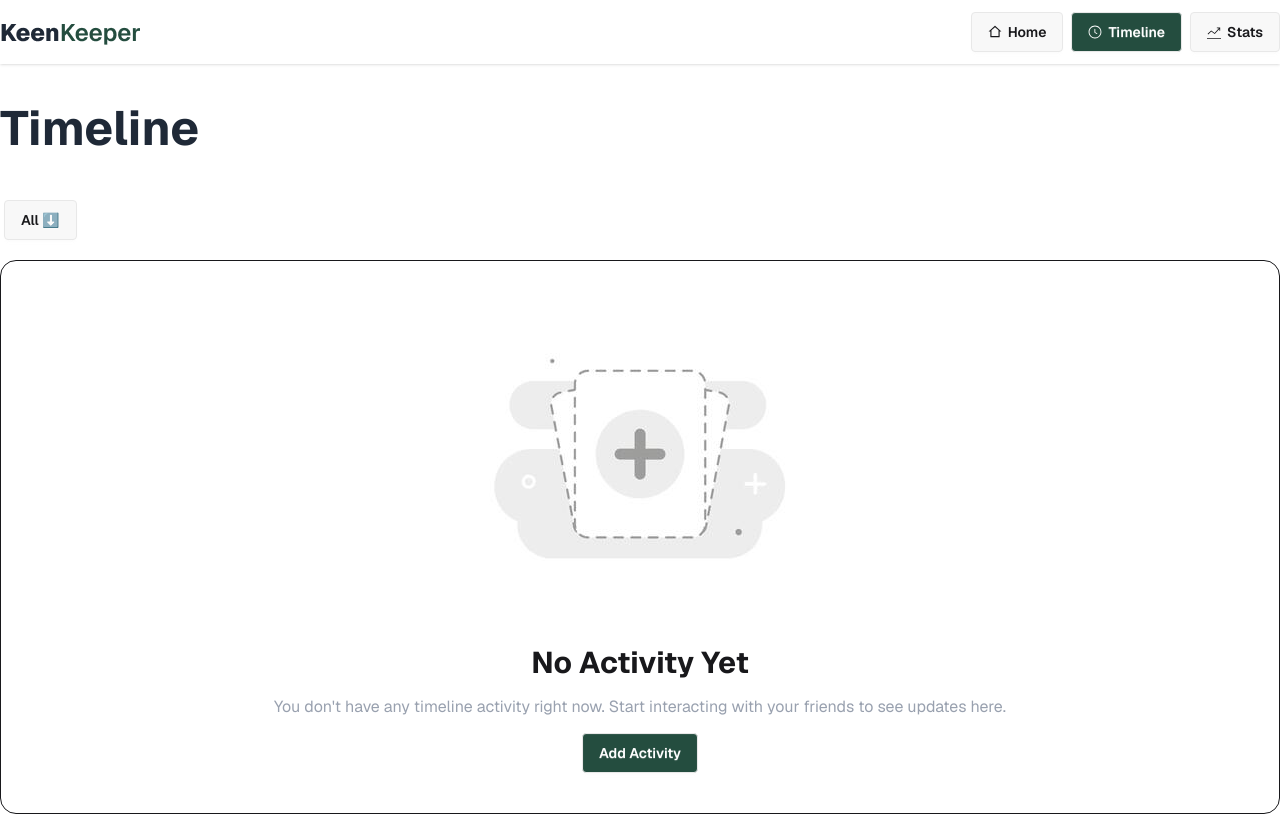
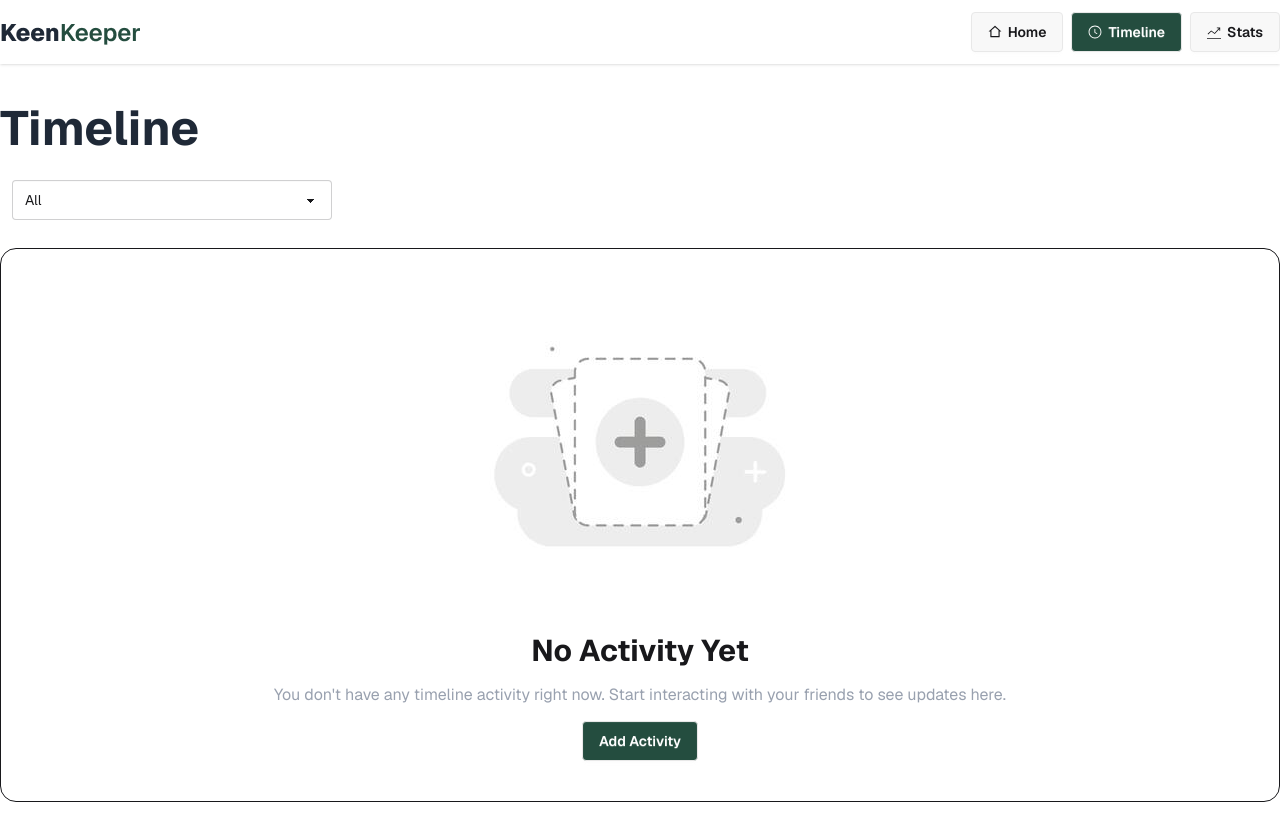
Before and after one commit to Miskat-BD/Assignment7, a React (Vite) app: page /timeline in a window 1280 px wide. Shown: the top 816 px of the page. Built offline with nearby package versions, Linux system fonts and the light colour scheme.

Commit message:
timeline filter section fixed

```diff
--- a/src/Pages/timeLines/TimeLine.jsx
+++ b/src/Pages/timeLines/TimeLine.jsx
@@ -8,7 +8,7 @@ const TimeLine = () => {
     const [filterTimeline, setFilterTimeline] = useState([...timeline])
     // console.log(timeline, 'timeline');
     const handleFilter = (click) => {
-        if(click == 'All'){
+        if (click == 'All') {
             setFilterTimeline(timeline)
             return;
         }
@@ -22,20 +22,16 @@ const TimeLine = () => {
             <div className='text-5xl font-bold text-[#1F2937] mb-7'>
                 <h2>Timeline</h2>
             </div>
+            <select defaultValue="All" className="select mb-7 ml-3">
 
-            <div className="dropdown dropdown-start my-4">
-                <div tabIndex={0} role="button" className="btn m-1">All ⬇️</div>
-                <ul tabIndex="-1" className="dropdown-content menu bg-base-100 rounded-box z-1 w-52 p-2 shadow-sm">
-                    <li onClick={() => handleFilter('All')}><a>All</a></li>
-                    <li onClick={() => handleFilter('Call')}><a>Call</a></li>
-                    <li onClick={() => handleFilter('Text')}><a>Text</a></li>
-                    <li onClick={() => handleFilter('Video')}><a>Video</a></li>
-
-                </ul>
-            </div>
+                <option onClick={() => handleFilter('All')}>All</option>
+                <option onClick={() => handleFilter('Call')}>Call</option>
+                <option onClick={() => handleFilter('Text')}>Text</option>
+                <option onClick={() => handleFilter('Video')}>Video</option>
+            </select>
             {
                 filterTimeline.length == 0 ? (
-                    <EmptyTimeline text={'No Activity Yet'}/>
+                    <EmptyTimeline text={'No Activity Yet'} />
                 ) :
                     (filterTimeline.map((card, i) => <TimelinesCard key={i} card={card}></TimelinesCard>))
             }
```
